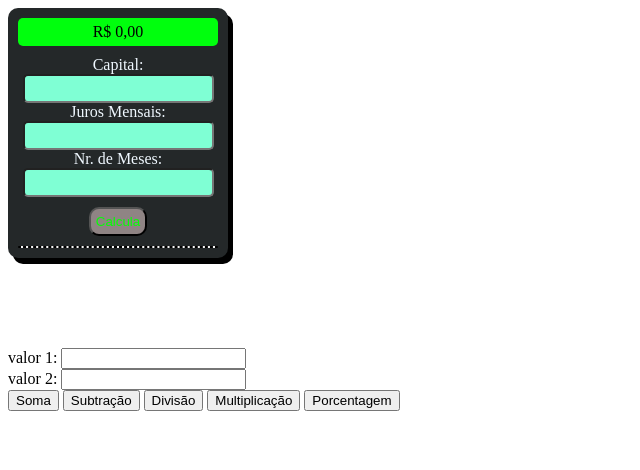
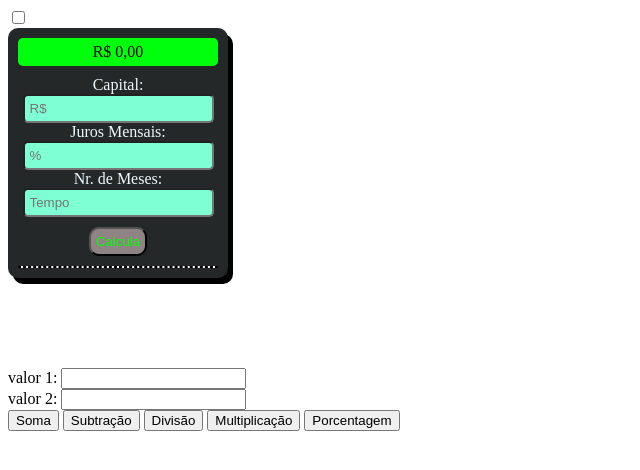
Before and after one commit to emillylima01/primeirog_3t, a plain HTML site: page index.html in a window 1280 px wide. Shown: the whole page, without its empty margins (0-640 px from the left). Drawn offline with Linux system fonts and the light colour scheme.

Commit message:
Update index.html

```diff
--- a/index.html
+++ b/index.html
@@ -1,5 +1,6 @@
 <!DOCTYPE html>
 <html lang="pt-br">
+
 <head>
    <meta charset="UTF-8">
    <meta http-equiv="X-UA-Compatible" content="IE=edge">
@@ -8,21 +9,21 @@
    <script src="estudo.js"></script>
    <link rel="stylesheet" href="geral.css">
 </head>
+
 <body>
-
+   <input type="checkbox" id="input-calcFin">
    <div class="calc">
       <div id="spTotal">
-      <span id="total">R$ 0,00</span>
+         <span id="Total">R$ 0,00</span>
       </div>
-   Capital:  <input id="valor" type="text">     <br>
-   Juros Mensais:  <input id="juros" type="text">     <br>
-Nr. de Meses:  <input id="meses" type="text">     <br>
+      Capital: <input id="valor" placeholder="R$" type="text"> <br>
+      Juros Mensais: <input id="juros" placeholder="%" type="text"> <br>
+      Nr. de Meses: <input id="meses" placeholder="Tempo" type="text"> <br>
       <button onclick="total()">Calcula</button>
       <div id="spLista">
-   <span id="listaMes"></span>
+         <span id="ListaMes"></span>
       </div>
    </div>
-
    <br><br><br>
    <span id="resultado"></span><br><br>
    valor 1: <input id="v1" type="text"><br>
```
Lines whose indentation alone changed are shown as unchanged.
